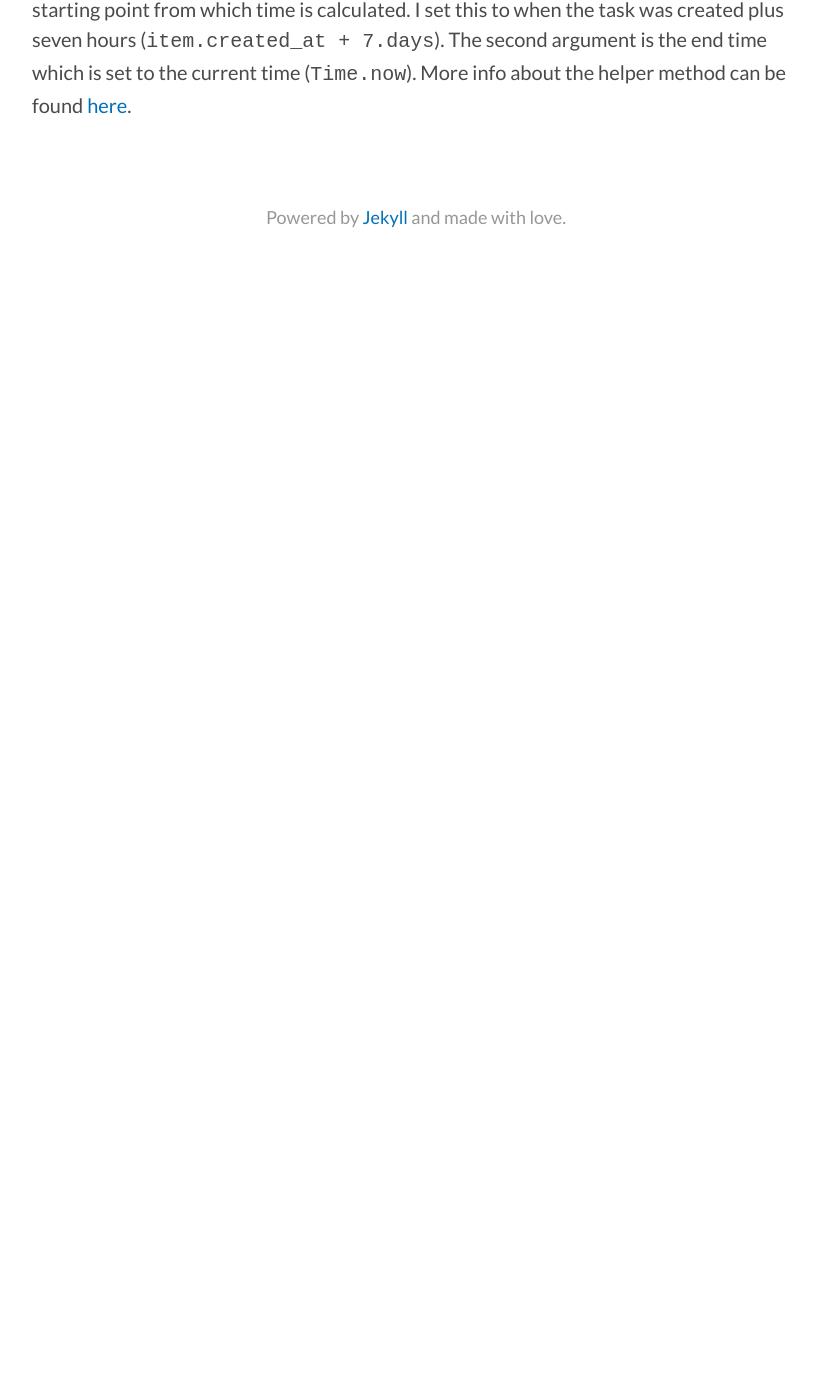
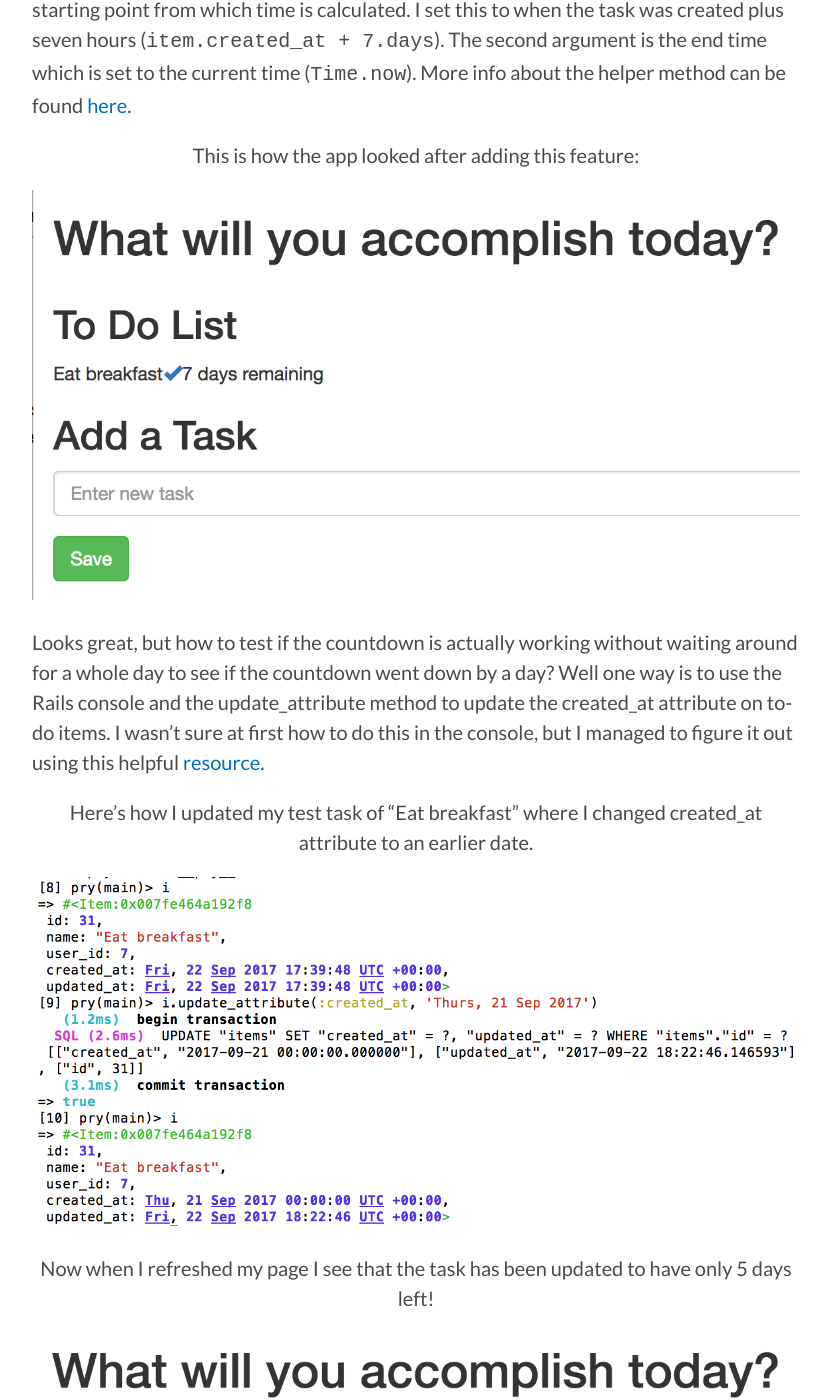
Before and after one commit to Bloc/portfolio-kami, a Jekyll site: the page built from _posts/2017-09-21-time.md, in a window 1280 px wide and 1400 px high, scrolled down 926 px. Shown: the whole window, without its empty margins (224-1055 px from the left). Built offline with Jekyll 4.4.1, drawn with Linux system fonts in a browser that asks for light colours; nearby versions of some CDN libraries; comment, search, counter and statistics services are not loaded; before the commit the page ends 1221 px from its top, so only the background shows below that.

Commit message:
Finished post on time left display for all done

```diff
--- a/_posts/2017-09-21-time.md
+++ b/_posts/2017-09-21-time.md
@@ -10,3 +10,17 @@ I've been busy working on my latest application, a to-do list app called All Don
 ![]({{ site.baseurl }}/img/alldone_display_time_code.png)
 
 This uses the distance_of_time_in_words helper method to display the number of days since a to-do item was created. The first argument passed through the method is the starting point from which time is calculated. I set this to when the task was created plus seven hours (`item.created_at + 7.days`). The second argument is the end time which is set to the current time (`Time.now`). More info about the helper method can be found [here](https://apidock.com/rails/ActionView/Helpers/DateHelper/distance_of_time_in_words).
+
+This is how the app looked after adding this feature:
+{:.center}
+![]({{ site.baseurl }}/img/alldone_days_remaining_before.png)
+
+Looks great, but how to test if the countdown is actually working without waiting around for a whole day to see if the countdown went down by a day? Well one way is to use the Rails console and the update_attribute method to update the created_at attribute on to-do items. I wasn't sure at first how to do this in the console, but I managed to figure it out using this helpful [resource](http://www.davidverhasselt.com/set-attributes-in-activerecord/).
+
+Here's how I updated my test task of "Eat breakfast" where I changed created_at attribute to an earlier date.
+{:.center}
+![]({{ site.baseurl }}/img/alldone_days_remaining_console.png)
+
+Now when I refreshed my page I see that the task has been updated to have only 5 days left!
+{:.center}
+![]({{ site.baseurl }}/img/alldone_days_remaining_after.png)
```
Also changed, not shown: img/alldone_days_remaining_after.png (added), img/alldone_days_remaining_console.png (added).
